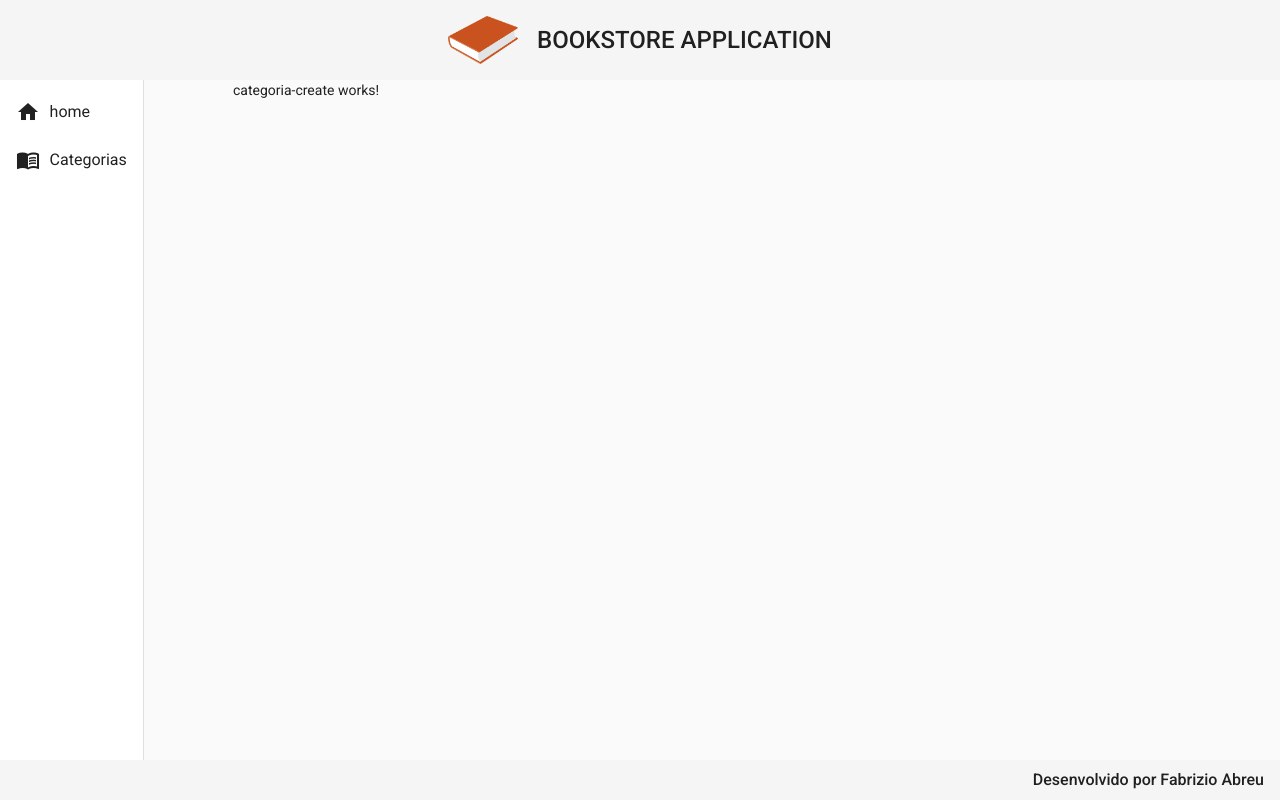
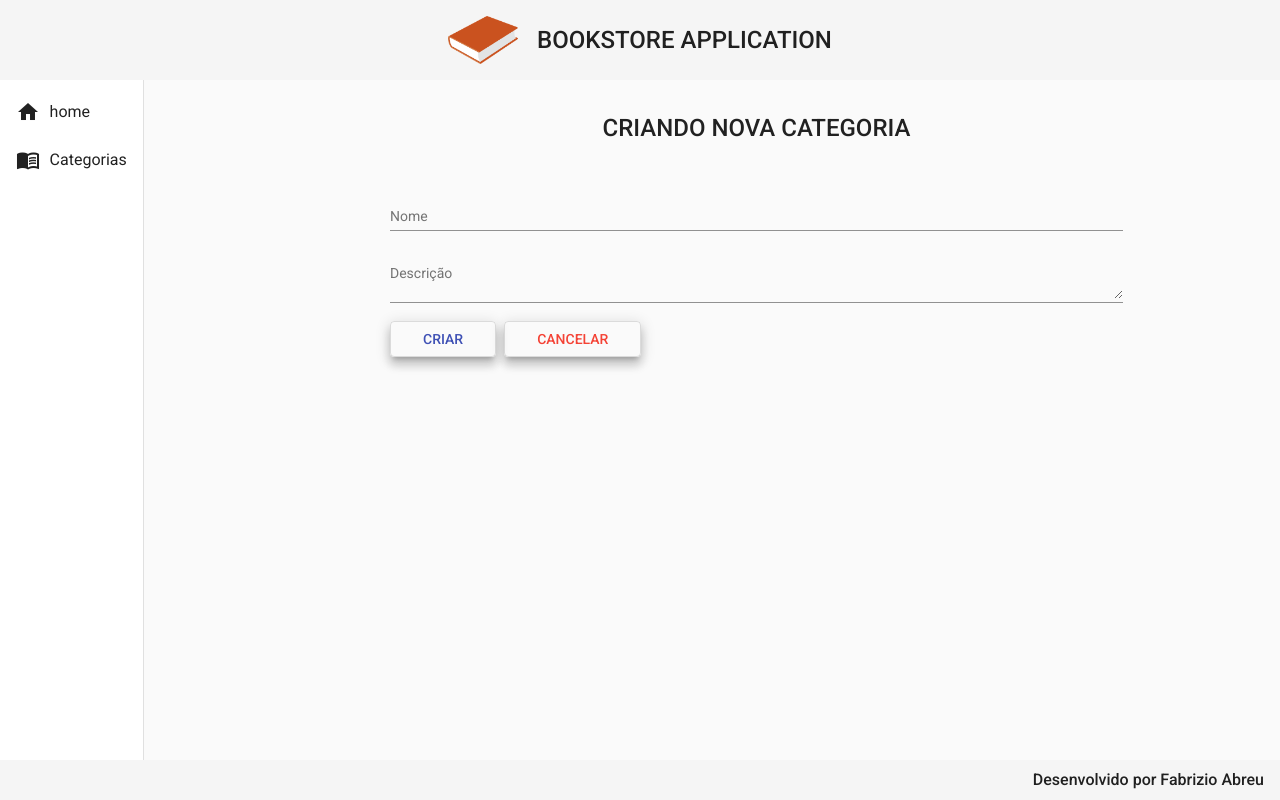
Before and after one commit to fabrizioabreu/bookstore-front, an Angular app: page /categorias/create in a window 1280 px wide. Built offline with nearby package versions, Linux system fonts and the light colour scheme.

Commit message:
CATEGORIA-CREATE configurando CSS

```diff
--- a/src/app/components/views/categoria/categoria-create/categoria-create.component.css
+++ b/src/app/components/views/categoria/categoria-create/categoria-create.component.css
@@ -0,0 +1,26 @@
+form {
+    text-align: center;
+    width: 70%;
+    margin: 2rem auto 0 auto;
+}
+
+h1 {
+    font-size: 2 rem;
+    font-weight: 500;
+    margin-bottom: 3rem;
+}
+
+.form {
+    width: 100%;
+}
+
+.buttons  {
+    width: 100%;
+    text-align: start;
+}
+
+button {
+    margin-right: .5rem;
+    padding-right: 2rem;
+    padding-left: 2rem;
+}
--- a/src/app/components/views/categoria/categoria-create/categoria-create.component.html
+++ b/src/app/components/views/categoria/categoria-create/categoria-create.component.html
@@ -1 +1,19 @@
-<p>categoria-create works!</p>
+<form>
+    <h1>CRIANDO NOVA CATEGORIA</h1>
+
+    <mat-form-field class="form">
+        <mat-label>Nome</mat-label>
+        <input matInput type="text" name="nome" placeholder="Ex. Computação">
+    </mat-form-field>
+    <mat-form-field class="form">
+        <mat-label>Descrição</mat-label>
+        <textarea matInput type="text" name="descricao" placeholder="Ex. Livros de Computação"></textarea>
+    </mat-form-field>
+
+    <div class="buttons">
+        <button  class="mat-elevation-z8" mat-stroked-button color="primary">CRIAR</button>
+        <button  class="mat-elevation-z8" mat-stroked-button color="warn">CANCELAR</button>
+
+    </div>
+
+</form>
```
Also changed, not shown: src/app/app.module.ts (+9 -1 lines).
